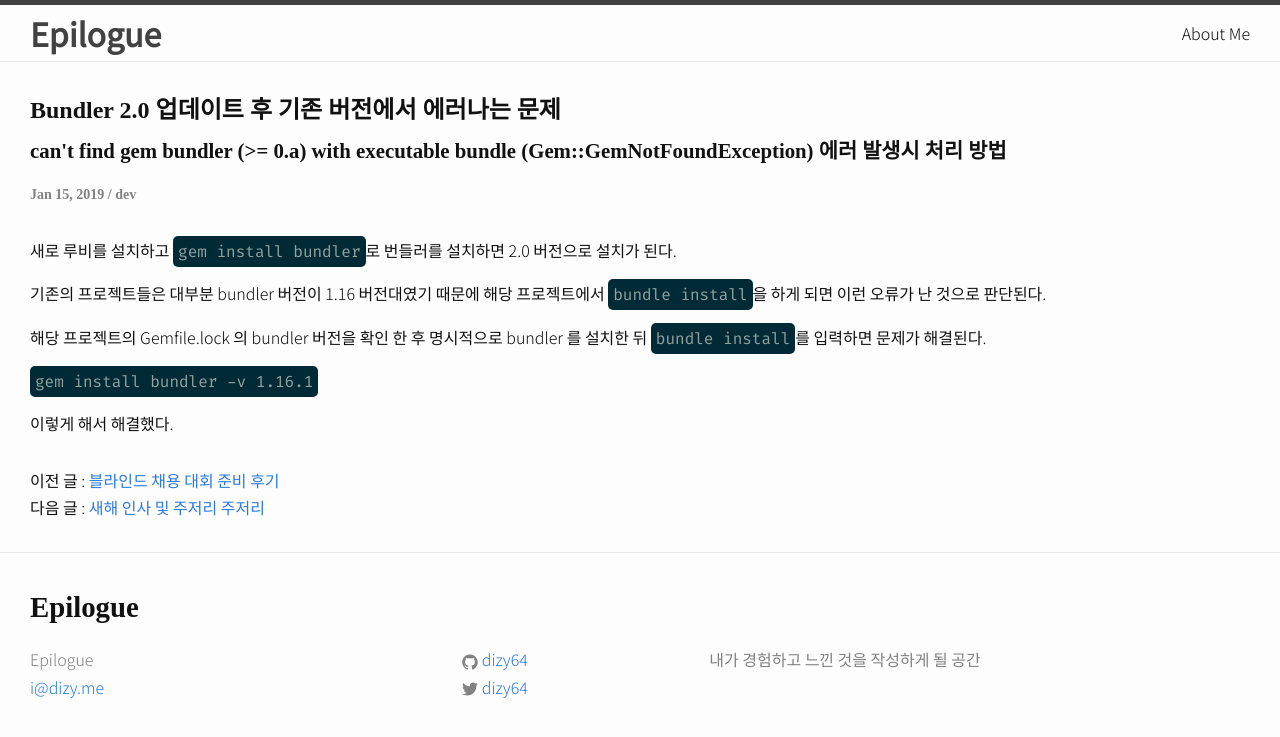
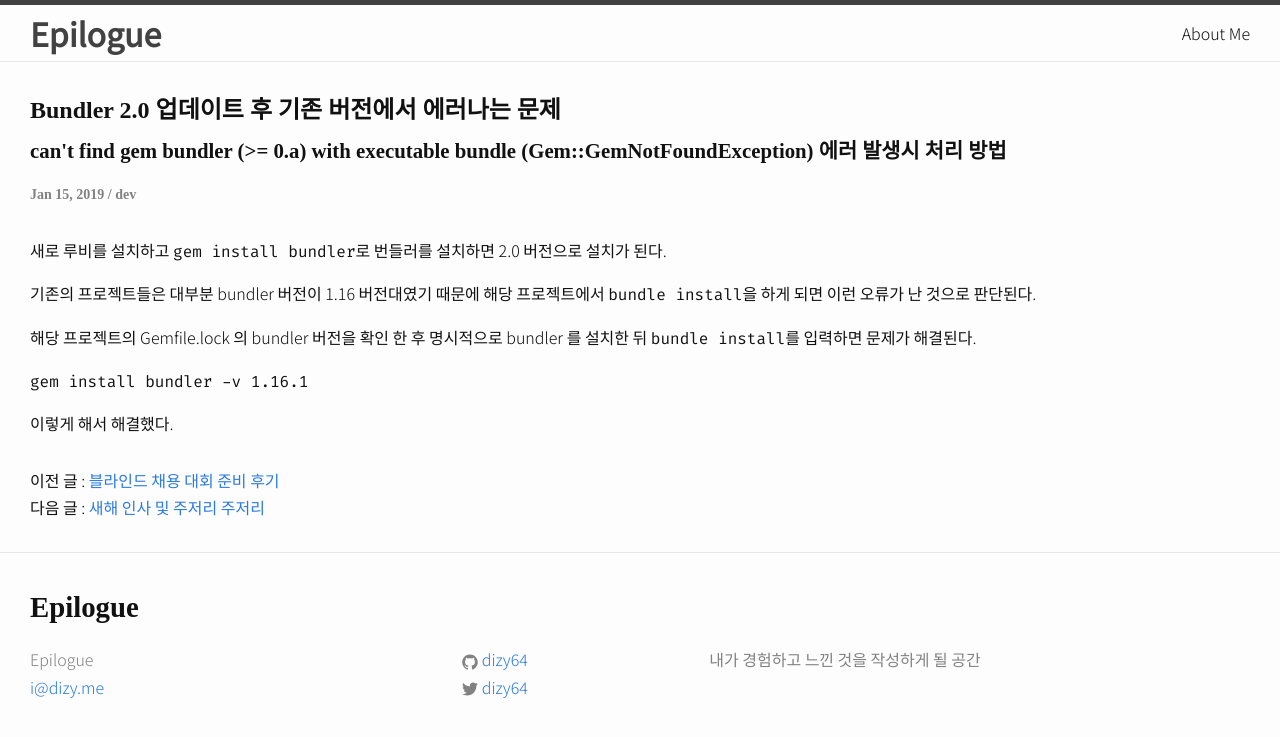
Before and after one commit to dizy64/dizy64.github.io, a Jekyll site: the page built from _posts/2019-01-15-ruby-bundler-error.md, in a window 1280 px wide. Shown: the top 737 px of the page. Built offline with Jekyll 4.4.1, drawn with Linux system fonts in a browser that asks for light colours; comment, search, counter and statistics services are not loaded.

Commit message:
인라인 코드 스타일을 재조정하다

```diff
--- a/_sass/_base.scss
+++ b/_sass/_base.scss
@@ -131,6 +131,10 @@ blockquote {
 /**
  * Code formatting
  */
+code {
+    font-family: $base-code-font-family;
+}
+
 .highlighter-rouge {
     div.highlight {
         border-radius: 15px;
@@ -155,13 +159,7 @@ blockquote {
     }
 }
 
-code.language-plaintext {
-  font-family: $base-code-font-family;
-  background: #002b36;
-  color: #93a1a1;
-  padding: 3px;
-  border-radius: 5px;
-}
+
 
 
 
--- a/_sass/_layout.scss
+++ b/_sass/_layout.scss
@@ -250,10 +250,6 @@
 
   h1, h2, h3, h4, h5, h6 { font-family: $base-font-family; }
 
-  code {
-    font-size: 1rem;
-    padding: 5px;
-  }
   span.caption {
     text-align: center;
     display: block;
```
